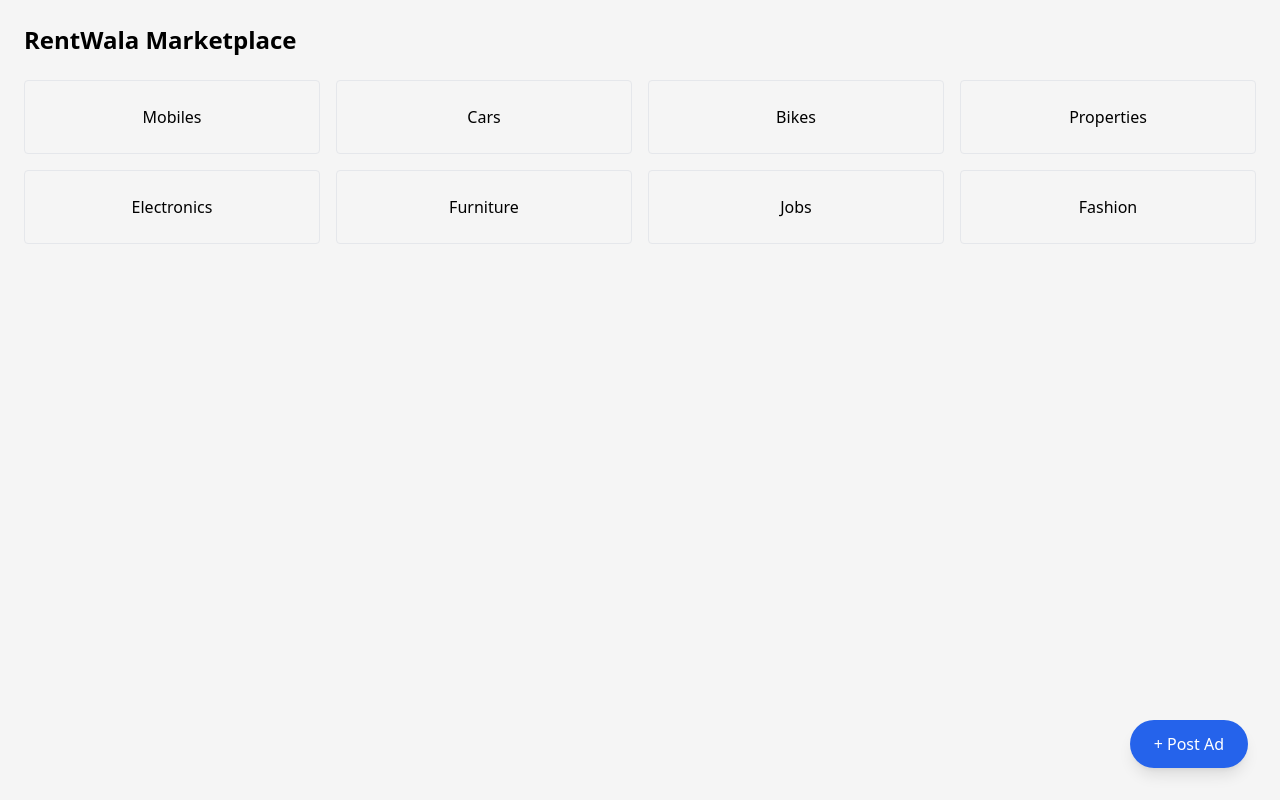
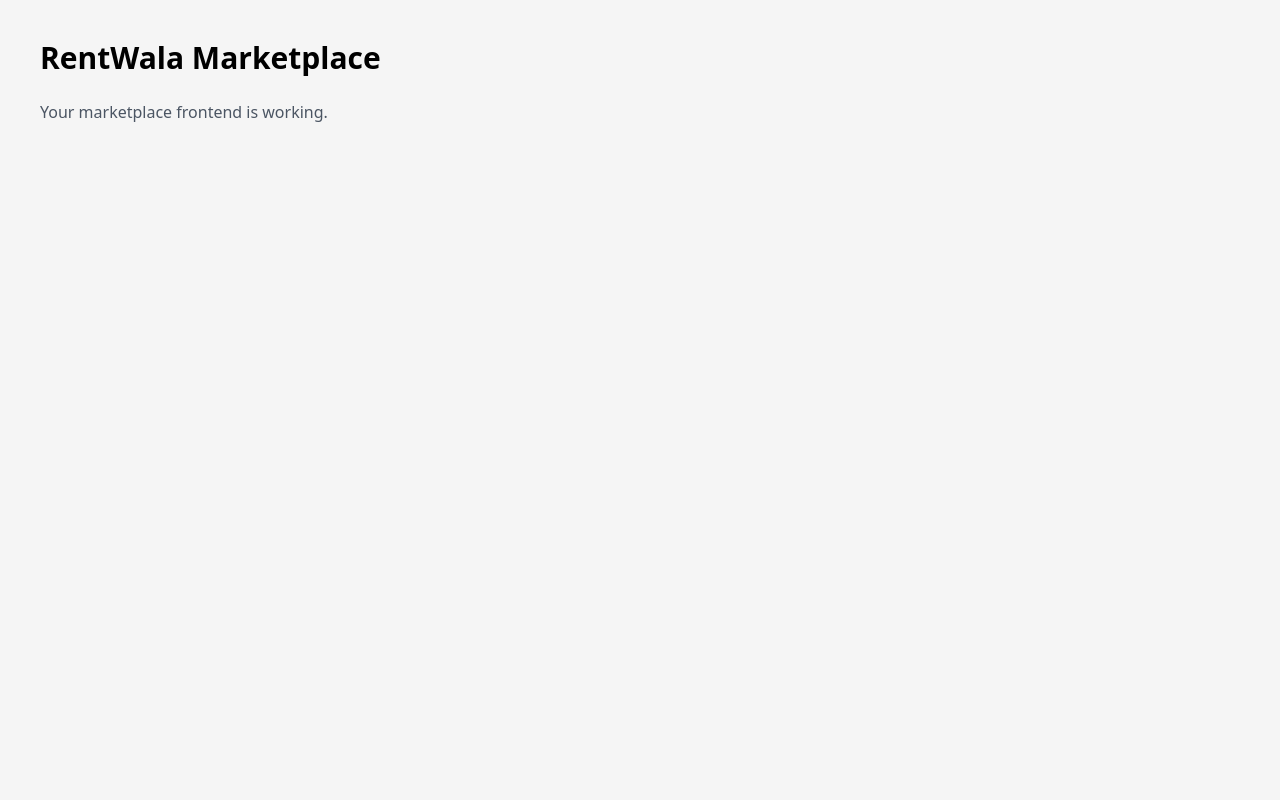
Before and after one commit to mastergogy-ui/app, a Next.js app in the folder frontend/: page / in a window 1280 px wide. Built offline with nearby package versions, Linux system fonts and the light colour scheme.

Commit message:
Update page.tsx

```diff
--- a/frontend/app/page.tsx
+++ b/frontend/app/page.tsx
@@ -1,24 +1,19 @@
-"use client";
-
-import Categories from "../components/Categories";
-import FloatingPostAd from "../components/FloatingPostAd";
-
 export default function HomePage(){
 
   return(
 
-    <div className="p-6">
+    <div className="p-10">
 
-      <h1 className="text-2xl font-bold mb-6">
+      <h1 className="text-3xl font-bold mb-6">
         RentWala Marketplace
       </h1>
 
-      <Categories/>
-
-      <FloatingPostAd/>
+      <p className="text-gray-600">
+        Your marketplace frontend is working.
+      </p>
 
     </div>
 
-  );
+  )
 
 }
```
